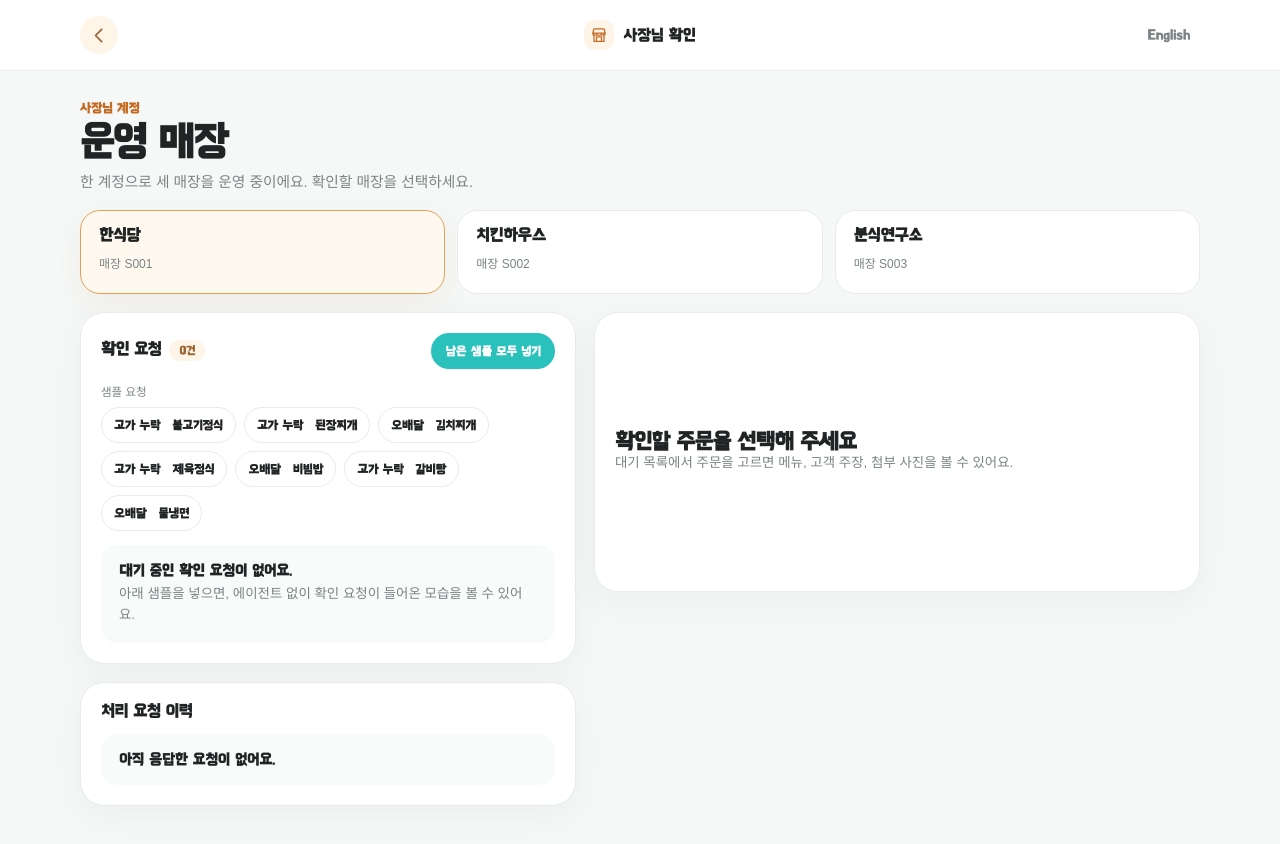
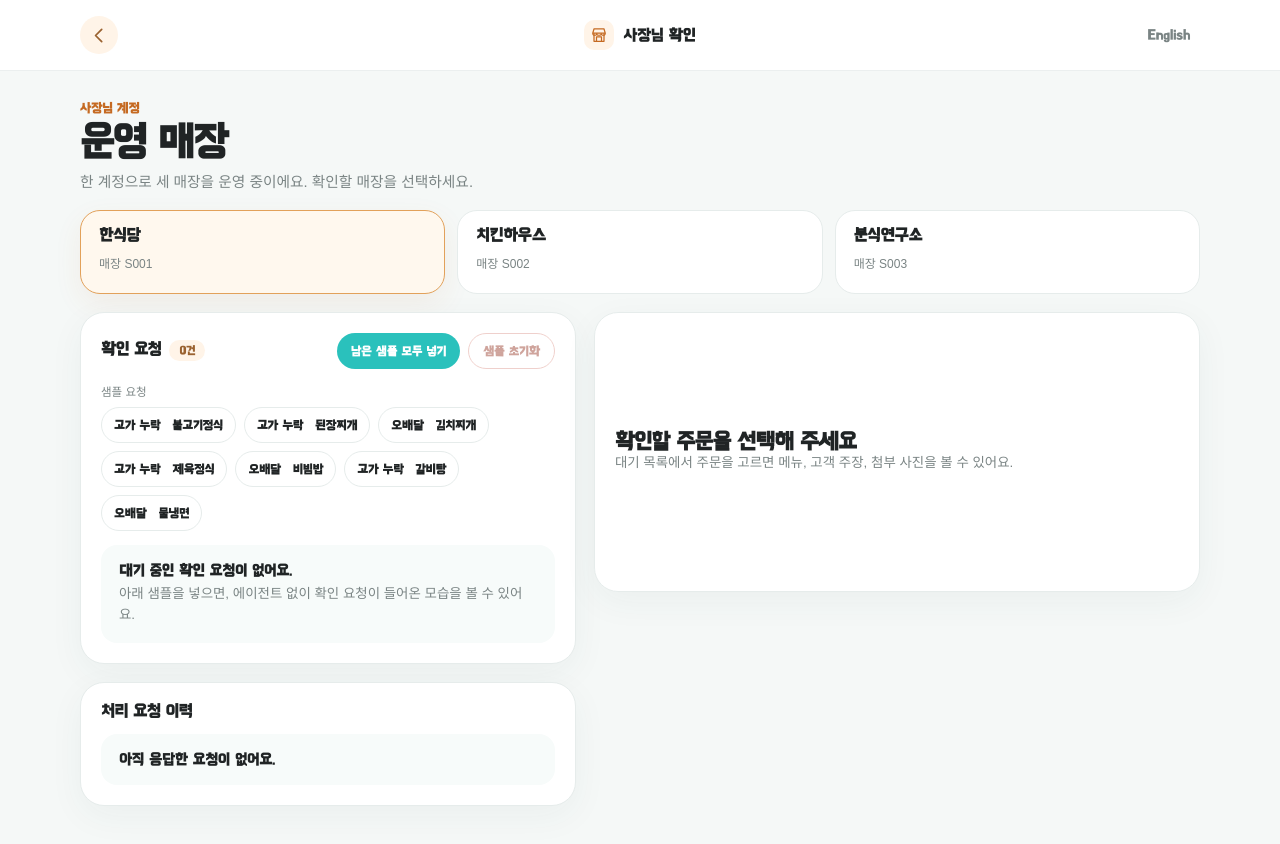
Before and after one commit to oljuyeon/baemin-cs-ai-agent, a React (Vite) app: page /merchant in a window 1280 px wide. Built offline with nearby package versions, Linux system fonts and the light colour scheme.

Commit message:
feat: add merchant demo reset control

```diff
--- a/src/components/merchant/RequestQueue.tsx
+++ b/src/components/merchant/RequestQueue.tsx
@@ -20,9 +20,11 @@ export function RequestQueue({
   selectedId,
   now,
   creating,
+  hasDemoCases,
   onSelect,
   onCreateSample,
   onCreateAll,
+  onResetSamples,
 }: {
   cases: CsCase[]
   samples: SampleSpec[]
@@ -30,9 +32,11 @@ export function RequestQueue({
   selectedId: string | null
   now: number
   creating: boolean
+  hasDemoCases: boolean
   onSelect: (caseId: string) => void
   onCreateSample: (sampleId: string) => void
   onCreateAll: () => void
+  onResetSamples: () => void
 }) {
   const { t, i18n } = useTranslation('merchant')
   return (
@@ -42,6 +46,7 @@ export function RequestQueue({
           <h2>{t('queue.title')}</h2>
           <span>{t('queue.count', { count: cases.length })}</span>
         </div>
+        <div className="merchant-panel__actions">
           <button
             type="button"
             className="merchant-sample"
@@ -50,6 +55,15 @@ export function RequestQueue({
           >
             {t('queue.sample')}
           </button>
+          <button
+            type="button"
+            className="merchant-sample-reset"
+            onClick={onResetSamples}
+            disabled={creating || !hasDemoCases}
+          >
+            {t('queue.resetSamples')}
+          </button>
+        </div>
       </div>
       <div className="merchant-samples">
         <span>{t('queue.sampleLegend')}</span>
--- a/src/locales/en/merchant.json
+++ b/src/locales/en/merchant.json
@@ -17,13 +17,16 @@
     "sampleCreatedMany": "{{count}} sample requests were added to this store's queue.",
     "sampleExists": "This sample is already waiting.",
     "sampleNoneLeft": "Every sample for this store is already waiting.",
-    "sampleFailed": "The sample request could not be created."
+    "sampleFailed": "The sample request could not be created.",
+    "samplesReset": "All demo samples were reset."
   },
   "queue": {
     "title": "Confirmation queue",
     "empty": "No requests are waiting.",
     "emptyHint": "Add a sample below to see a confirmation request without the agent.",
     "sample": "Add remaining samples",
+    "resetSamples": "Reset samples",
+    "resetConfirm": "Delete all demo samples from the Merchant and Human CS screens? Customer-created requests will be kept.",
     "sampleLegend": "Sample requests",
     "sampleWaiting": "Waiting",
     "count": "{{count}}",
--- a/src/locales/ko/merchant.json
+++ b/src/locales/ko/merchant.json
@@ -17,13 +17,16 @@
     "sampleCreatedMany": "샘플 {{count}}건을 이 매장 Queue에 넣었어요.",
     "sampleExists": "이 샘플은 이미 대기 중이에요.",
     "sampleNoneLeft": "넣을 수 있는 샘플이 더 없어요.",
-    "sampleFailed": "샘플 요청을 만들지 못했어요."
+    "sampleFailed": "샘플 요청을 만들지 못했어요.",
+    "samplesReset": "전체 데모 샘플을 초기화했어요."
   },
   "queue": {
     "title": "확인 요청",
     "empty": "대기 중인 확인 요청이 없어요.",
     "emptyHint": "아래 샘플을 넣으면, 에이전트 없이 확인 요청이 들어온 모습을 볼 수 있어요.",
     "sample": "남은 샘플 모두 넣기",
+    "resetSamples": "샘플 초기화",
+    "resetConfirm": "점주와 Human CS 화면의 데모 샘플을 모두 삭제할까요? 고객이 직접 만든 문의는 유지됩니다.",
     "sampleLegend": "샘플 요청",
     "sampleWaiting": "대기 중",
     "count": "{{count}}건",
--- a/src/pages/MerchantPage.tsx
+++ b/src/pages/MerchantPage.tsx
@@ -47,6 +47,7 @@ export function MerchantPage() {
   const [showNew, setShowNew] = useState(false)
   const [flash, setFlash] = useState<string | null>(null)
   const [creating, setCreating] = useState(false)
+  const [hasDemoCases, setHasDemoCases] = useState(false)
   const [now, setNow] = useState(() => Date.now())
   const narrow = useNarrowLayout()
   const seenCount = useRef<number | null>(null)
@@ -58,6 +59,7 @@ export function MerchantPage() {
     seenCount.current = nextQueue.length
     setQueue(nextQueue)
     setHistory(nextHistory)
+    setHasDemoCases(caseStore.getAllCases().some((caseData) => Boolean(caseData.demoCaseId)))
   }, [storeId])
 
   useEffect(() => {
@@ -161,6 +163,21 @@ export function MerchantPage() {
     return result.outcome
   }
 
+  const resetSamples = () => {
+    if (!window.confirm(t('queue.resetConfirm'))) return
+
+    const selectedWasDemo = selectedId
+      ? Boolean(caseStore.getCase(selectedId)?.demoCaseId)
+      : false
+    caseStore.resetAllDemoCases()
+    if (selectedWasDemo) setSelectedId(null)
+    setPanel('queue')
+    setMobileDetail(false)
+    setShowNew(false)
+    setFlash(t('alerts.samplesReset'))
+    refresh()
+  }
+
   const selected = queue.find((caseData) => caseData.caseId === selectedId)
     ?? history.find((caseData) => caseData.caseId === selectedId)
     ?? null
@@ -190,9 +207,11 @@ export function MerchantPage() {
                 selectedId={selectedId}
                 now={now}
                 creating={creating}
+                hasDemoCases={hasDemoCases}
                 onSelect={(caseId) => selectCase(caseId, 'queue')}
                 onCreateSample={(sampleId) => { void createSample(sampleId) }}
                 onCreateAll={() => { void createAllSamples() }}
+                onResetSamples={resetSamples}
               />
             )}
             {showHistory && (
--- a/src/styles/merchant.css
+++ b/src/styles/merchant.css
@@ -30,7 +30,10 @@
 .merchant-panel__title, .merchant-detail__heading { display: flex; align-items: center; justify-content: space-between; gap: 12px; }
 .merchant-panel__title h2, .merchant-detail h3 { font-size: 1.05rem; letter-spacing: -.02em; }
 .merchant-panel__title div { display: flex; align-items: baseline; gap: 8px; }
+.merchant-panel__title .merchant-panel__actions { flex-wrap: wrap; justify-content: flex-end; }
 .merchant-panel__title .merchant-sample { width: auto; min-height: 36px; margin-top: 0; padding: 0 14px; font-size: .78rem; }
+.merchant-panel__title .merchant-sample-reset { min-height: 36px; padding: 0 14px; border: 1px solid #e1a39a; border-radius: var(--radius-pill); background: #fff; color: #a14b3c; cursor: pointer; font-size: .78rem; font-weight: 800; }
+.merchant-panel__title .merchant-sample-reset:disabled { cursor: default; opacity: .5; }
 .merchant-panel__title span, .merchant-detail__heading span { padding: 5px 10px; border-radius: var(--radius-pill); background: #fff4e8; color: #9a6230; font-size: .72rem; font-weight: 800; }
 .merchant-detail__heading { align-items: flex-start; margin-bottom: 16px; }
 .merchant-detail__heading h2 { font-size: 1.7rem; letter-spacing: -.04em; }
```
Lines whose indentation alone changed are shown as unchanged.
